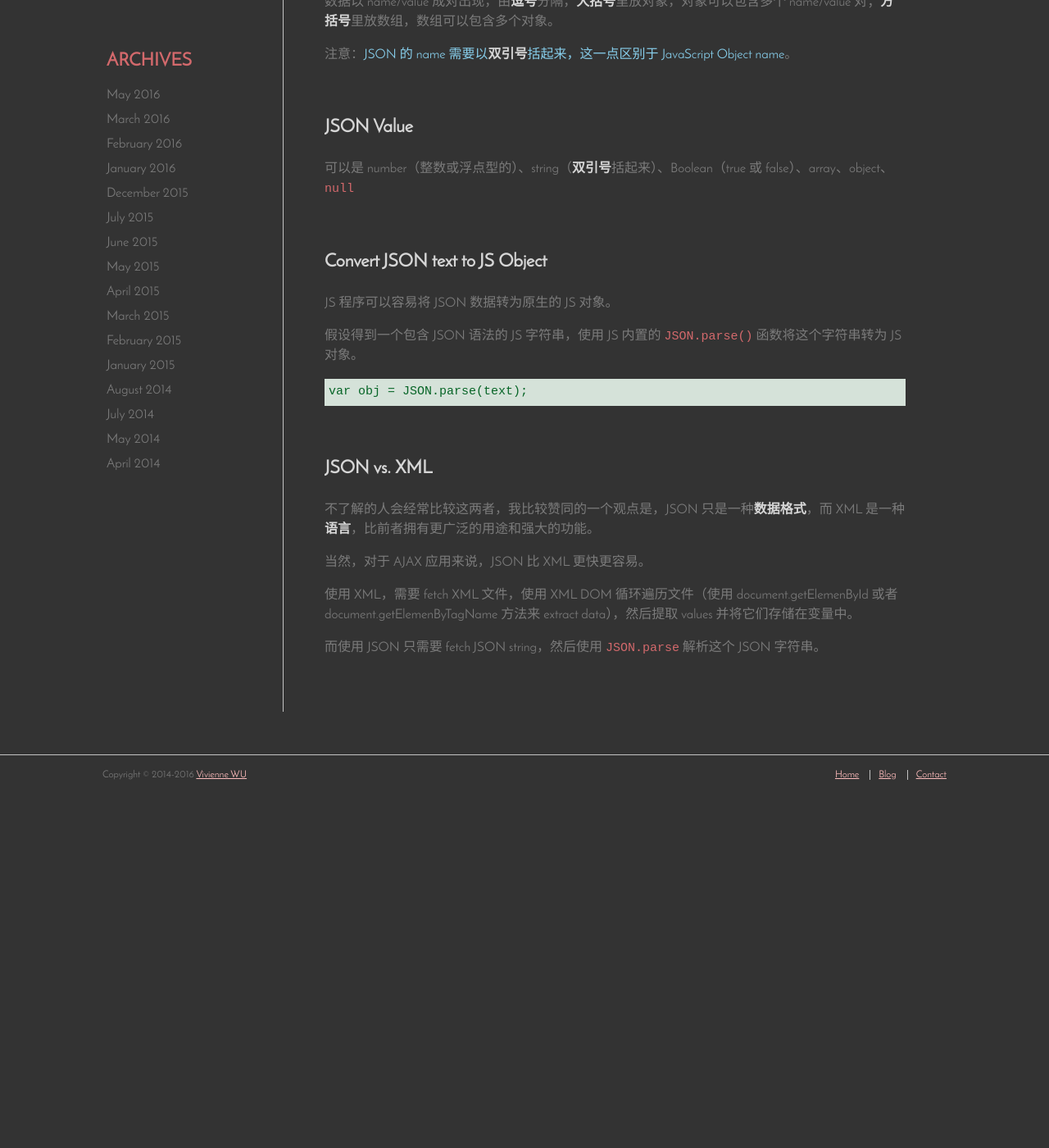
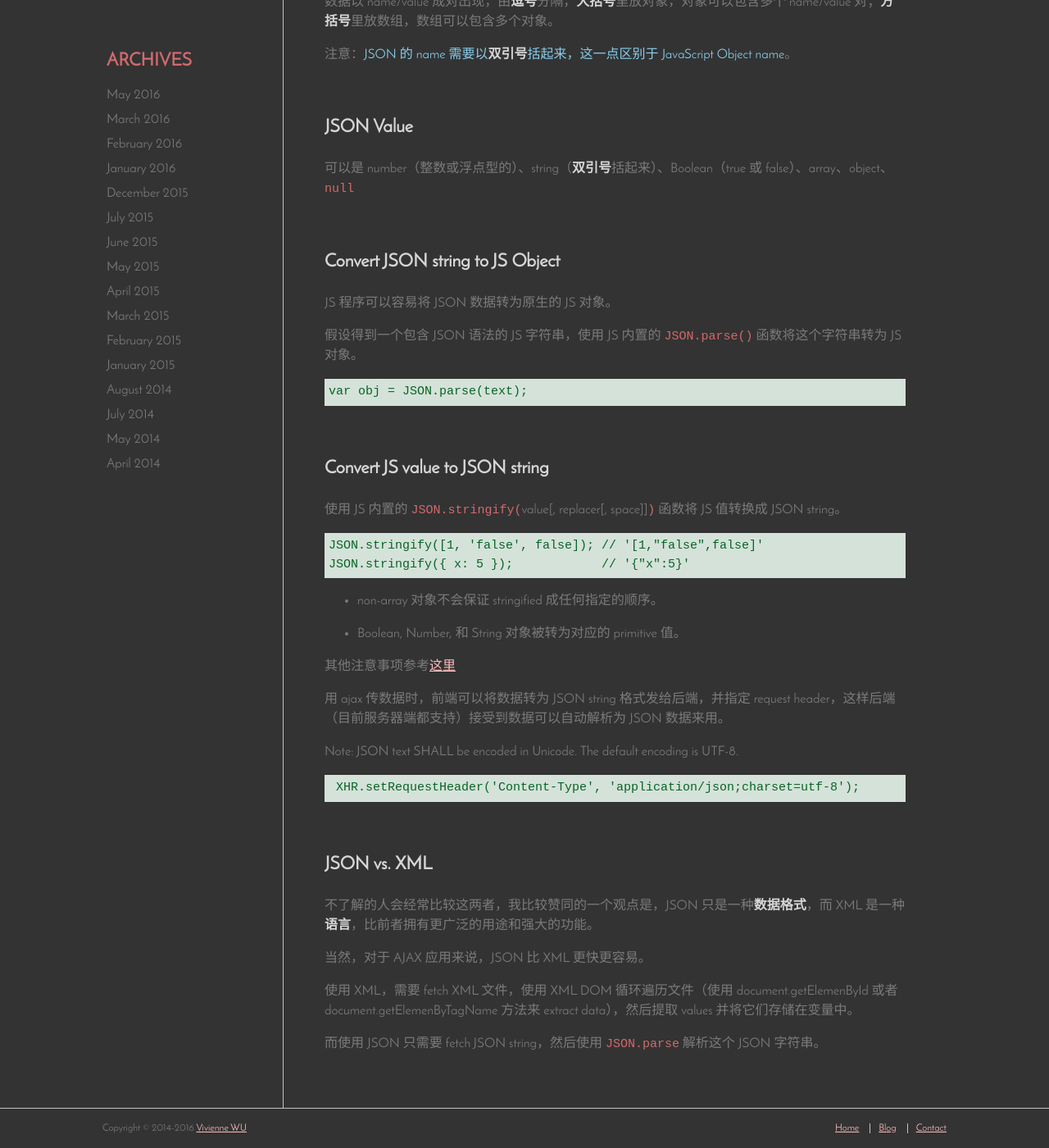
Before and after one commit to Vivi-wu/dive-into-web, a Jekyll site: the page built from _posts/2015-07-15-JavaScript-JSON.markdown, in a window 1280 px wide and 1400 px high, scrolled down 431 px. Shown: the whole window at 82% size. Built offline with Jekyll 4.4.1, drawn with Linux system fonts in a browser that asks for light colours; nearby versions of some CDN libraries.

Commit message:
update JS Date toJSON(), JSON.stringify()

```diff
--- a/_posts/2015-05-04-JavaScript-Date.markdown
+++ b/_posts/2015-05-04-JavaScript-Date.markdown
@@ -63,7 +63,7 @@ JS会忽略掉 day name（星期几）和 time 括号里面的错误，随便写
 + `toLocaleTimeSting()`，使用本地转换法，把日期对象的时间部分转为字符串（_下午3:21:58_）
 + `toLocaleDateSting()`，使用本地转换法，把日期对象的日期部分转为字符串（_2015/05/04_）
 + `toISOSting()`，使用 ISO 标准将日期对象转为字符串。格式为（_YYYY-MM-DDTHH:mm:ss.sssZ_）
-+ `toJSON()`，将日期对象转为 JSON 日期格式的字符串（_2015-05-04T07:23:23.047Z_），格式同上。
++ `toJSON()`，将日期对象转为 <strong>JSON 日期格式</strong>的字符串（_2015-05-04T07:23:23.047Z_），JSON dates have the same format as the ISO-8601 standard: YYYY-MM-DDTHH:mm:ss.sssZ。
 + `toUTCString()`，根据世界时间将日期对象转为字符串（_Sun, 04 May 2015 07:29:18 GMT_）
 + `toDateString()`，converts the date (not the time **不含时间**) of a Date object into a readable string (结果为 _Sun May 04 2014_)
 
--- a/_posts/2015-07-15-JavaScript-JSON.markdown
+++ b/_posts/2015-07-15-JavaScript-JSON.markdown
@@ -20,13 +20,31 @@ JSON 文件的后缀名为 _.json_
 
 可以是 number（整数或浮点型的）、string（**双引号**括起来）、Boolean（true 或 false）、array、object、`null`
 
-### Convert JSON text to JS Object
+### Convert JSON string to JS Object
 
 JS 程序可以容易将 JSON 数据转为原生的 JS 对象。
 
 假设得到一个包含 JSON 语法的 JS 字符串，使用 JS 内置的 `JSON.parse()` 函数将这个字符串转为 JS 对象。
 
     var obj = JSON.parse(text);
+
+### Convert JS value to JSON string
+
+使用 JS 内置的 `JSON.stringify(`value[, replacer[, space]]`)` 函数将 JS 值转换成 JSON string。
+
+    JSON.stringify([1, 'false', false]); // '[1,"false",false]'
+    JSON.stringify({ x: 5 });            // '{"x":5}'
+
++ non-array 对象不会保证 stringified 成任何指定的顺序。
++ Boolean, Number, 和 String 对象被转为对应的 primitive 值。
+
+其他注意事项参考[这里 ](https://developer.mozilla.org/en-US/docs/Web/JavaScript/Reference/Global_Objects/JSON/stringify)
+
+用 ajax 传数据时，前端可以将数据转为 JSON string 格式发给后端，并指定 request header，这样后端（目前服务器端都支持）接受到数据可以自动解析为 JSON 数据来用。
+
+Note: JSON text SHALL be encoded in Unicode. The default encoding is UTF-8.
+
+     XHR.setRequestHeader('Content-Type', 'application/json;charset=utf-8');
 
 ### JSON vs. XML
 
```
